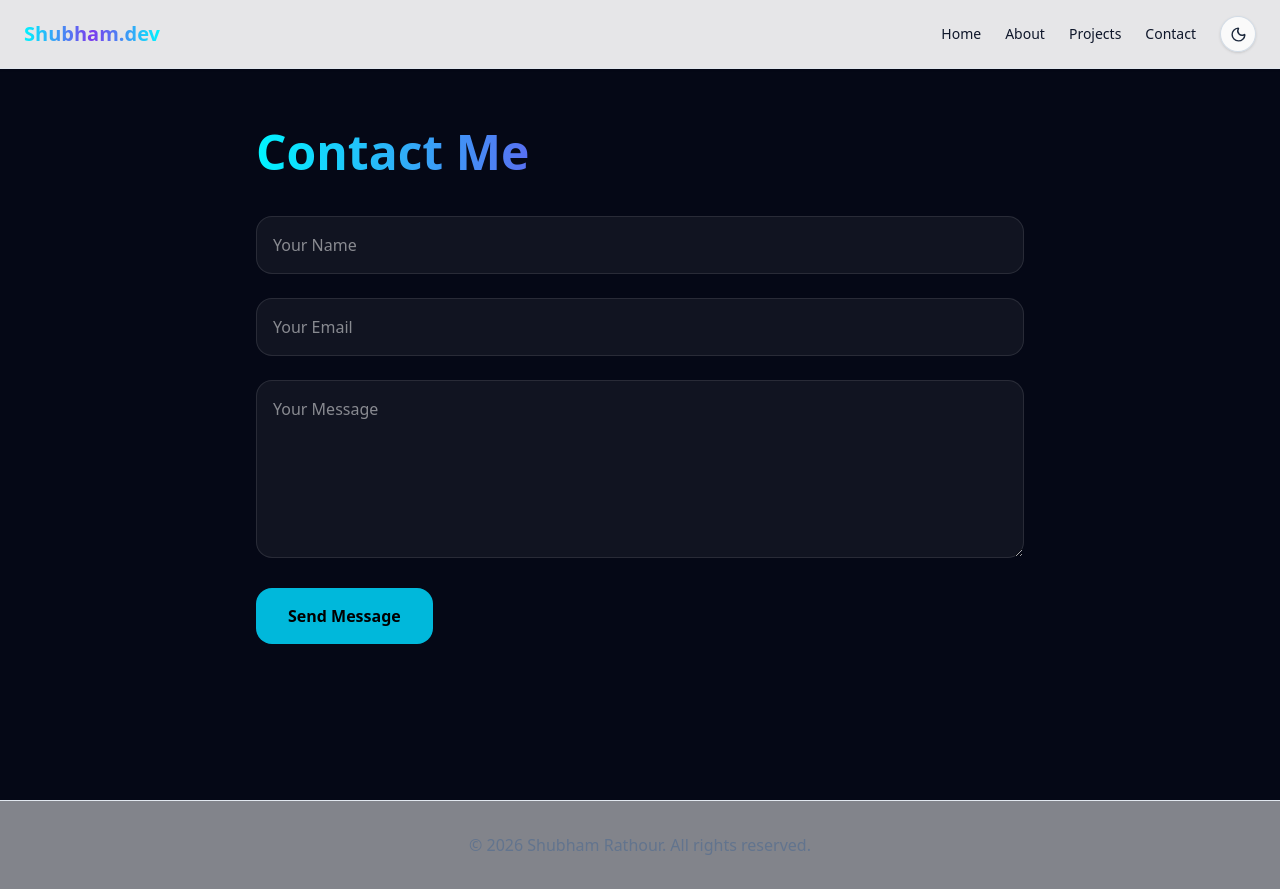
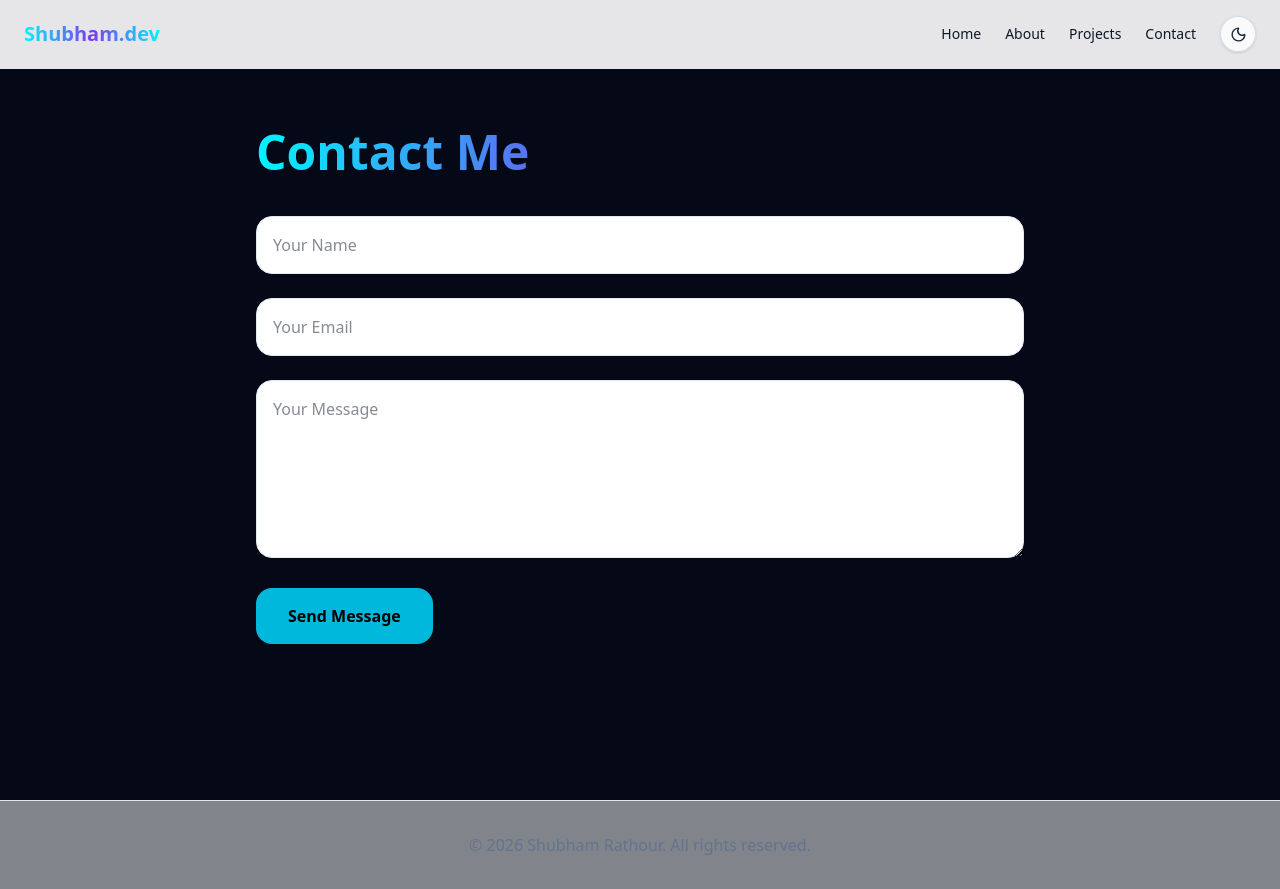
Before and after one commit to ShubhamRathour123/shubham-portfolio, a Next.js app: page /contact in a window 1280 px wide. Built offline with nearby package versions, Linux system fonts and the light colour scheme.

Commit message:
improve Contact page light theme

```diff
--- a/src/app/contact/page.tsx
+++ b/src/app/contact/page.tsx
@@ -58,7 +58,7 @@ export default function ContactPage() {
             name="name"
             placeholder="Your Name"
             required
-            className="w-full p-4 rounded-2xl bg-white/5 border border-white/10 outline-none"
+            className="w-full rounded-2xl border border-slate-200 bg-white p-4 text-slate-900 outline-none transition focus:border-cyan-500 focus:ring-2 focus:ring-cyan-500/15 dark:border-white/10 dark:bg-white/5 dark:text-white"
           />
 
           <input
@@ -66,7 +66,7 @@ export default function ContactPage() {
             name="email"
             placeholder="Your Email"
             required
-            className="w-full p-4 rounded-2xl bg-white/5 border border-white/10 outline-none"
+            className="w-full rounded-2xl border border-slate-200 bg-white p-4 text-slate-900 outline-none transition focus:border-cyan-500 focus:ring-2 focus:ring-cyan-500/15 dark:border-white/10 dark:bg-white/5 dark:text-white"
           />
 
           <textarea
@@ -74,7 +74,7 @@ export default function ContactPage() {
             placeholder="Your Message"
             rows={6}
             required
-            className="w-full p-4 rounded-2xl bg-white/5 border border-white/10 outline-none"
+            className="w-full rounded-2xl border border-slate-200 bg-white p-4 text-slate-900 outline-none transition focus:border-cyan-500 focus:ring-2 focus:ring-cyan-500/15 dark:border-white/10 dark:bg-white/5 dark:text-white"
           />
 
           <button
```
